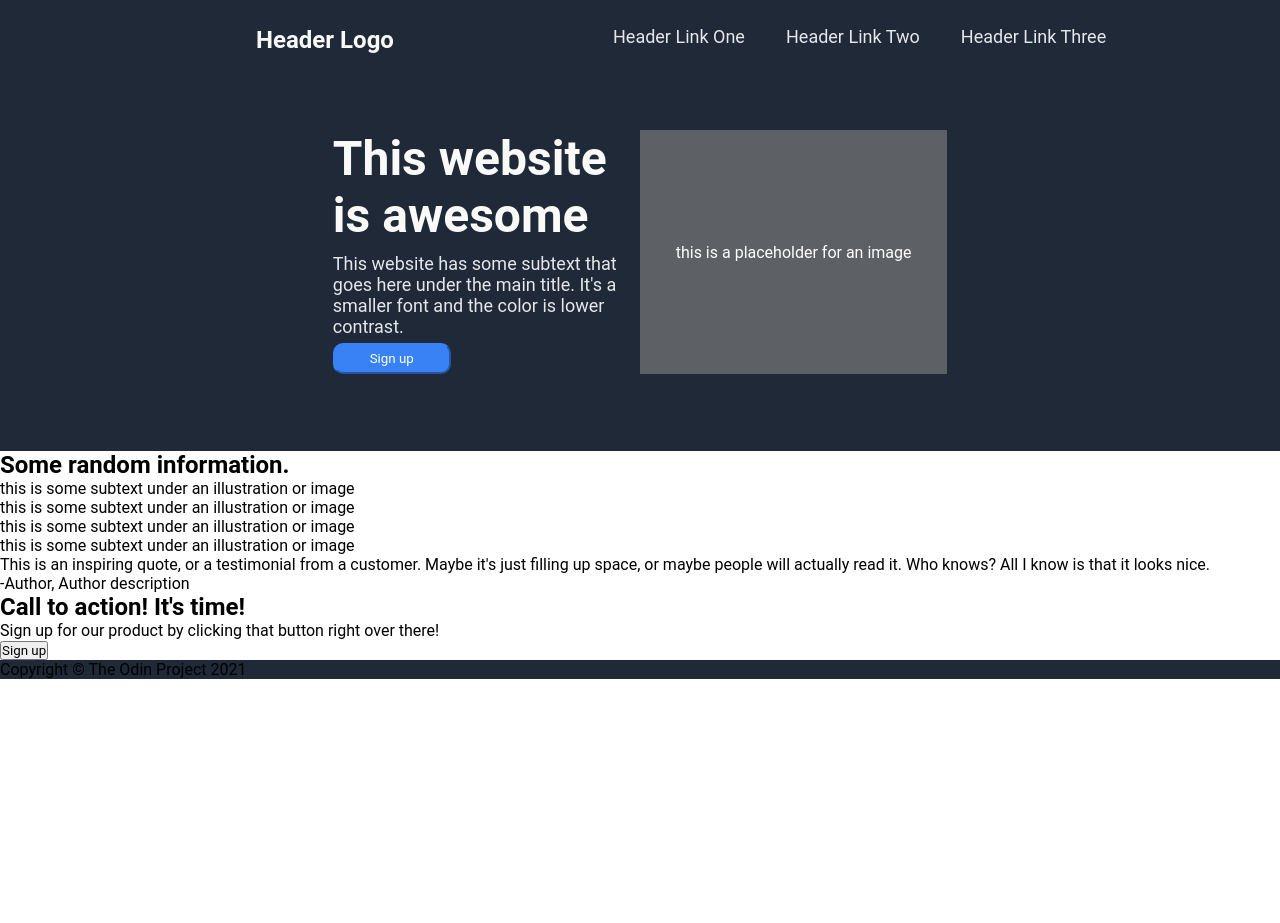
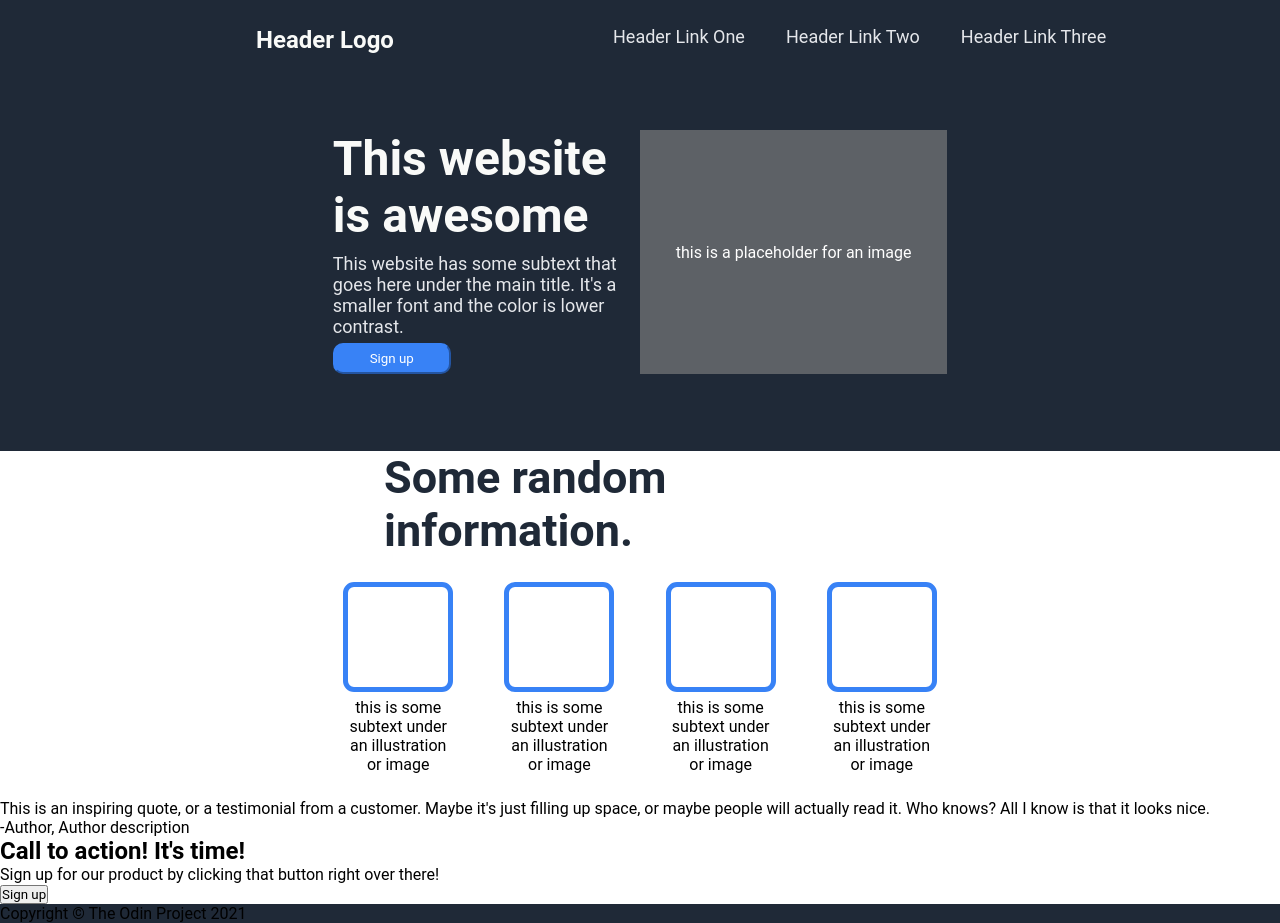
Before and after one commit to sarah-abraham/Landing-Page-TOP-Foundations, a plain HTML site: page index.html in a window 1280 px wide. Before the commit the page ends 800 px from the top, so only its background shows below. Drawn offline with Linux system fonts and the light colour scheme.

Commit message:
Applied styles to the information section

```diff
--- a/index.css
+++ b/index.css
@@ -86,3 +86,36 @@ a{
     font-size: 18px;
     color: #E5E7EB
 }
+
+.info{
+    display: flex;
+    flex-direction: column;
+    justify-content: center;
+    align-items: center;
+    width: 100%;
+}
+
+.info-title{
+    font-size: 30px;
+    font-weight: 700;
+    color: #1F2937;
+    width: 40%;
+}
+
+.illustrations{
+    display: flex;
+    justify-content: center;
+    align-items: center;
+    gap: 10%;
+    margin: 2%;
+    width: 40%;
+    text-align: center;
+}
+
+.illustration-square{
+    width: 100px;
+    height: 100px;
+    border:5px solid #3882F6;
+    border-radius: 10%;
+    margin-bottom: 5%;
+}
--- a/index.html
+++ b/index.html
@@ -34,19 +34,19 @@
         <div class="illustrations">
             <div class="illustration-one">
                 <div class="illustration-square"></div>
-                <p> this is some subtext under an illustration or image </p>
+                <p class="illustraion-text"> this is some subtext under an illustration or image </p>
             </div>
             <div class="illustration-two">
                 <div class="illustration-square"></div>
-                <p> this is some subtext under an illustration or image </p>
+                <p class="illustraion-text"> this is some subtext under an illustration or image </p>
             </div>
             <div class="illustration-three">
                 <div class="illustration-square"></div>
-                <p> this is some subtext under an illustration or image </p>
+                <p class="illustraion-text"> this is some subtext under an illustration or image </p>
             </div>
             <div class="illustration-four">
                 <div class="illustration-square"></div>
-                <p> this is some subtext under an illustration or image </p>
+                <p class="illustraion-text"> this is some subtext under an illustration or image </p>
             </div>
         </div>
     </div>
```
